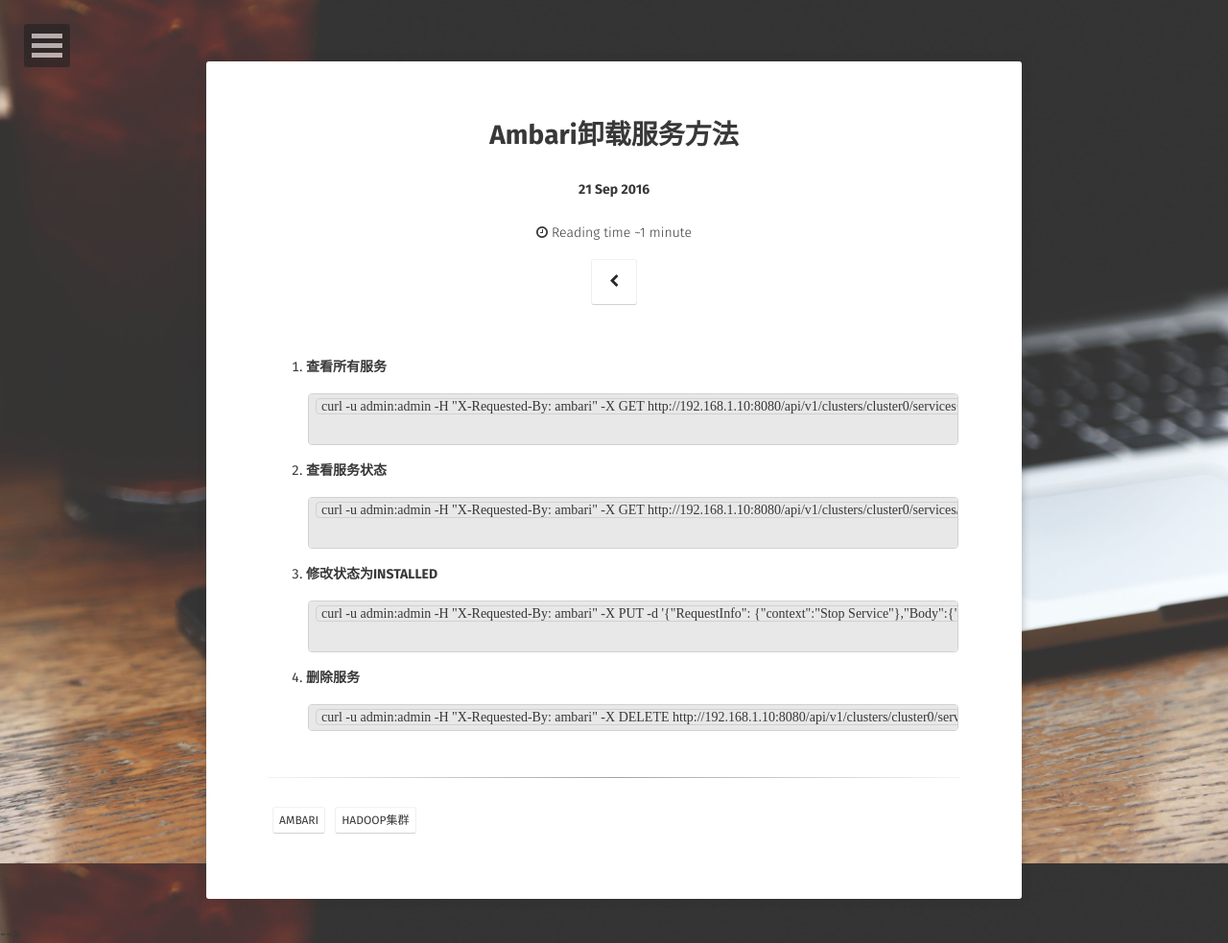
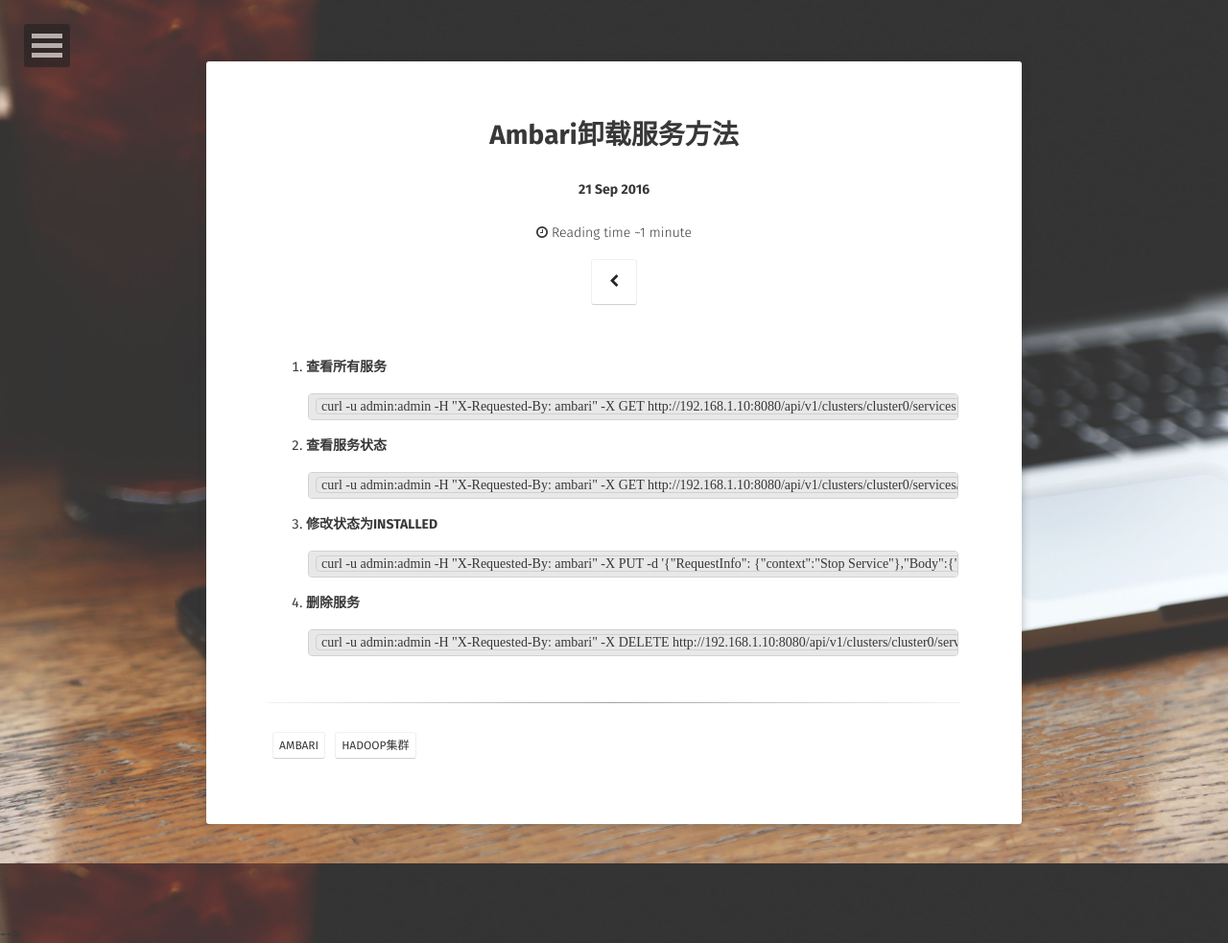
Before and after one commit to xiaobailong/gaoqingyue.github.io, a Jekyll site: the page built from _posts/2016-09-21-Ambari卸载服务方法.md, in a window 1280 px wide. Shown: the whole page at 96% size. Built offline with Jekyll 4.4.1, drawn with Linux system fonts in a browser that asks for light colours; some web fonts are replaced; comment, search, counter and statistics services are not loaded.

Commit message:
modify _posts/2016-09-21-Ambari\345\215\270\350\275\275\346\234\215\345\212\241\346\226\271\346\263\225.md

```diff
--- a/_posts/2016-09-21-Ambari卸载服务方法.md
+++ b/_posts/2016-09-21-Ambari卸载服务方法.md
@@ -9,16 +9,16 @@ comments: true
 
 1. **查看所有服务**
 
-	<pre><code>curl -u admin:admin -H "X-Requested-By: ambari" -X GET http://192.168.1.10:8080/api/v1/clusters/cluster0/services</pre></code>
+	<pre><code>curl -u admin:admin -H "X-Requested-By: ambari" -X GET http://192.168.1.10:8080/api/v1/clusters/cluster0/services</code></pre>
 
 2. **查看服务状态**
 
-	<pre><code>curl -u admin:admin -H "X-Requested-By: ambari" -X GET http://192.168.1.10:8080/api/v1/clusters/cluster0/services/HDFS</pre></code>
+	<pre><code>curl -u admin:admin -H "X-Requested-By: ambari" -X GET http://192.168.1.10:8080/api/v1/clusters/cluster0/services/HDFS</code></pre>
 
 3. **修改状态为INSTALLED**
 
-	<pre><code>curl -u admin:admin -H "X-Requested-By: ambari" -X PUT -d '{"RequestInfo": {"context":"Stop Service"},"Body":{"ServiceInfo":{"state":"INSTALLED"}}}' http://192.168.1.10:8080/api/v1/clusters/cluster0/services/HDFS</pre></code>
+	<pre><code>curl -u admin:admin -H "X-Requested-By: ambari" -X PUT -d '{"RequestInfo": {"context":"Stop Service"},"Body":{"ServiceInfo":{"state":"INSTALLED"}}}' http://192.168.1.10:8080/api/v1/clusters/cluster0/services/HDFS</code></pre>
 
 4. **删除服务**
 
-	<pre><code>curl -u admin:admin -H "X-Requested-By: ambari" -X DELETE http://192.168.1.10:8080/api/v1/clusters/cluster0/services/HDFS</pre></code>
+	<pre><code>curl -u admin:admin -H "X-Requested-By: ambari" -X DELETE http://192.168.1.10:8080/api/v1/clusters/cluster0/services/HDFS</code></pre>
```
